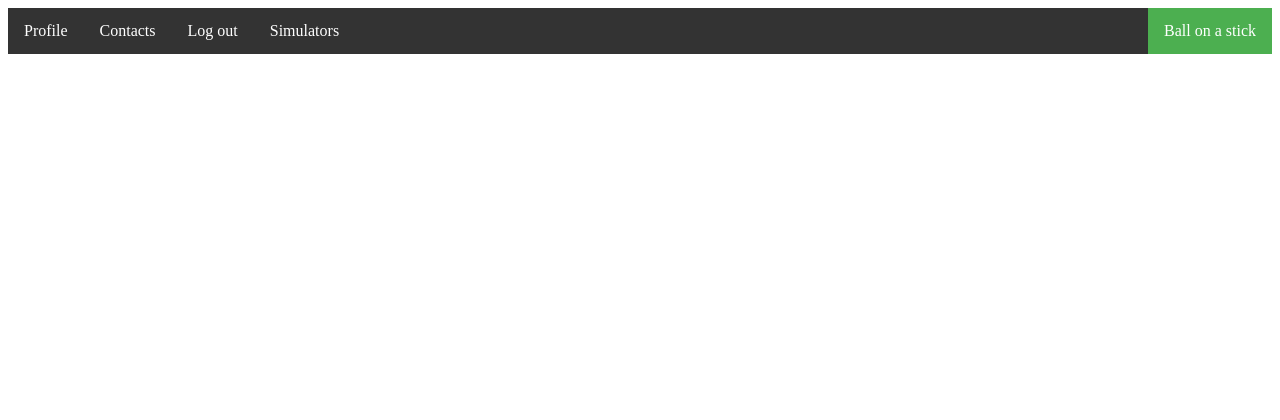
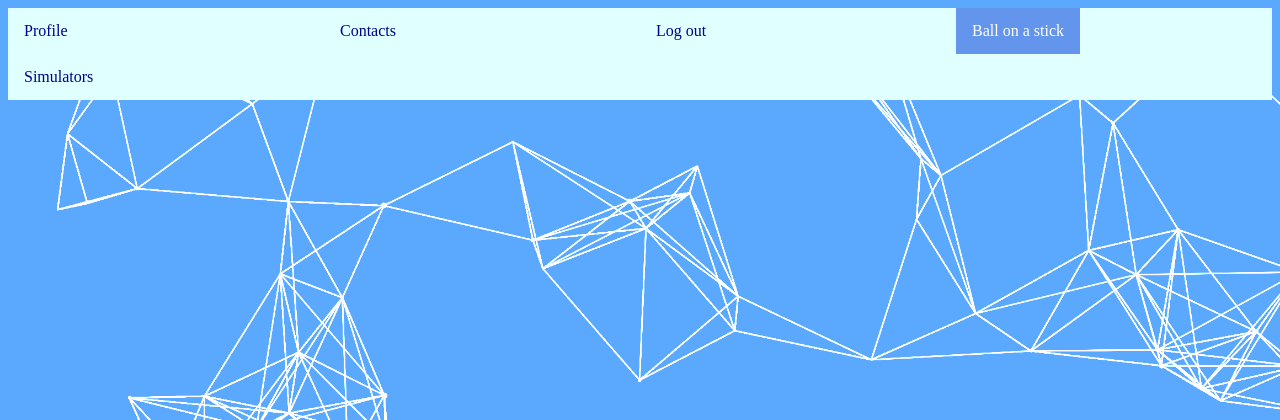
Before and after one commit to MartinStevo/web2_final, a PHP site: page /gulocka.php in a window 1280 px wide. Shown: the top 420 px of the page. Run offline with PHP 8.4, Linux system fonts and the light colour scheme; the visitor is signed in with stand-in values (Sample User, id 1); tables that the repository leaves empty or names only in its code hold one stand-in row (values such as "Sample post").

Commit message:
audiwqajdo

```diff
--- a/style.css
+++ b/style.css
@@ -1,25 +1,71 @@
+body {
+    background-image: url("other/image3.png");
+    background-color: lightcyan;
+    background-repeat: no-repeat;
+    background-attachment: fixed;
+    -webkit-background-size: cover;
+    -moz-background-size: cover;
+    -o-background-size: cover;
+    background-size: cover;
+    max-width: 1900px;
+    color: darkblue;
+}
+
+h1 {
+    text-align: center;
+    color: darkblue;
+    font-size: 40px;
+    text-shadow: 2px 0 white, -2px 0 white, 0 2px white, 0 -2px white,
+    1px 1px white, -1px -1px white, -1px 1px white, 1px -1px white;
+}
+
+section {
+    background-color: white;
+    width: 80%;
+    margin-left: 10%;
+    margin-right: 10%;
+    padding: 15px;
+    border-radius: 25px;
+}
+
+a {
+    text-decoration: none;
+}
+
+nav {
+    width: 66%;
+    margin-left: 17%;
+    margin-right: 17%;
+    margin-bottom: 40px;
+
+}
+
 ul {
     list-style-type: none;
     margin: 0;
     padding: 0;
-    overflow: hidden;
-    background-color: #333;
+    overflow: auto;
+    text-decoration: none;
+    background-color: lightcyan;
 }
 
 li {
+    width: 25%;
     float: left;
 }
 
-  li a, .dropbtn {
+/*, .dropbtn*/
+li a {
     display: inline-block;
-    color: white;
+    color: darkblue;
     text-align: center;
     padding: 14px 16px;
     text-decoration: none;
 }
 
 li a:hover, .dropdown:hover .dropbtn {
-    background-color: red;
+    background-color: white;
+    color: darkblue;
 }
 
 li.dropdown {
@@ -31,24 +77,51 @@ ul {
     position: absolute;
     background-color: #f9f9f9;
     min-width: 160px;
-    box-shadow: 0px 8px 16px 0px rgba(0,0,0,0.2);
+    box-shadow: 0px 8px 16px 0px rgba(0, 0, 0, 0.2);
     z-index: 1;
 }
 
 .dropdown-content a {
-    color: black;
+    color: darkblue;
     padding: 12px 16px;
     text-decoration: none;
     display: block;
     text-align: left;
 }
 
-  .dropdown-content a:hover {background-color: #f1f1f1;}
+.dropdown-content a:hover {
+    background-color: #f1f1f1;
+}
 
 .dropdown:hover .dropdown-content {
     display: block;
 }
 
 .active {
-    background-color: #4CAF50;
+    background-color: cornflowerblue;
+    color: white;
 }
+
+footer {
+  float: right;
+  font-size: 20px;
+  margin: 20px;
+  color: white;
+  text-shadow: 2px 0 darkblue, -2px 0 darkblue, 0 2px darkblue, 0 -2px darkblue,
+  1px 1px darkblue, -1px -1px darkblue, -1px 1px darkblue, 1px -1px darkblue;
+}
+
+@media only screen and (max-width: 800px) {
+    li {
+        float: none;
+        width: 50%;
+    }
+}
+
+@media only screen and (max-width: 600px) {
+
+  input {
+    display: block;
+  }
+
+}
```
Also changed, not shown: index.php (+38 -35 lines), user.php (+33 -6 lines), README.md, other/image.png (added), other/image2.png (added), other/image3.png (added), registration.php (line endings or trailing spaces). Lines whose indentation alone changed are shown as unchanged.
